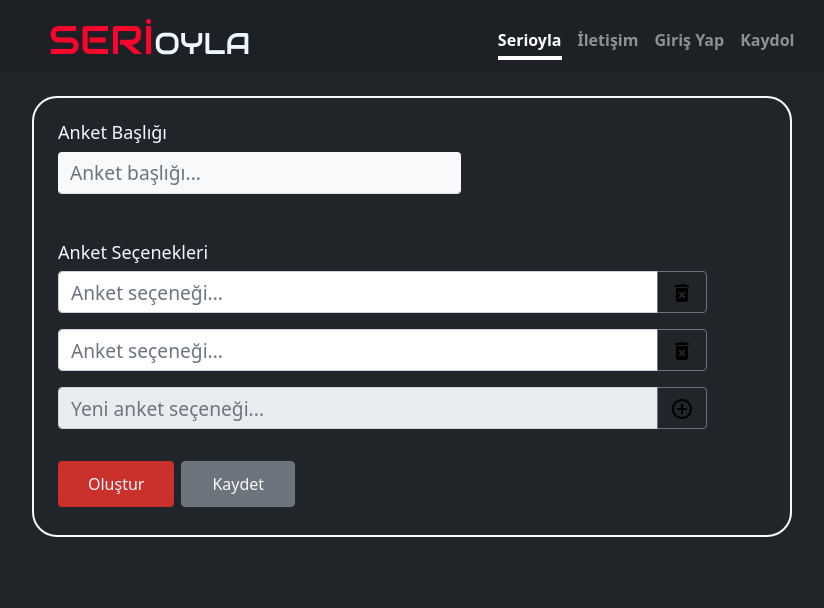
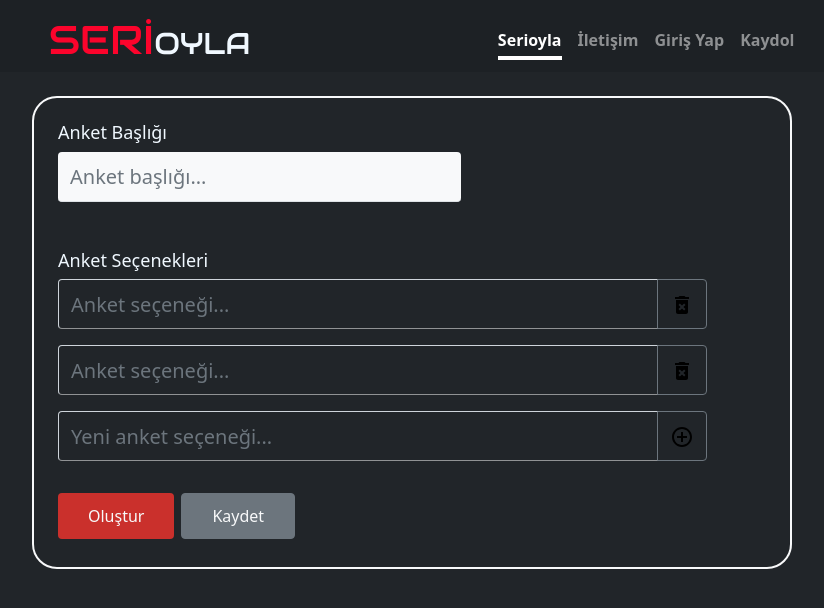
Before and after one commit to y-oztrk/serioyla.com, a PHP site: page /index.html in a window 1280 px wide. Shown: the top 608 px of the page, without its empty margins (228-1052 px from the left). Run offline with PHP 8.4, Linux system fonts and the light colour scheme.

Commit message:
Tasarım devrimi :D Inputlar artık transparan ve daha modern görünüyor.

```diff
--- a/css/custom.css
+++ b/css/custom.css
@@ -71,10 +71,18 @@
     padding: 1rem !important;
   }
 }
-input {
+/* input {
   height: 42px !important;
   font-size: larger !important;
 }
 input[name="option"] {
   font-size: medium !important;
+} */
+
+input {
+  height: 50px !important;
+  font-size: 20px !important;
+  background: transparent !important;
+  color: #fff !important;
+  border-bottom: 1px solid rgba(255, 255, 255, 0.5) !important;
 }
```
